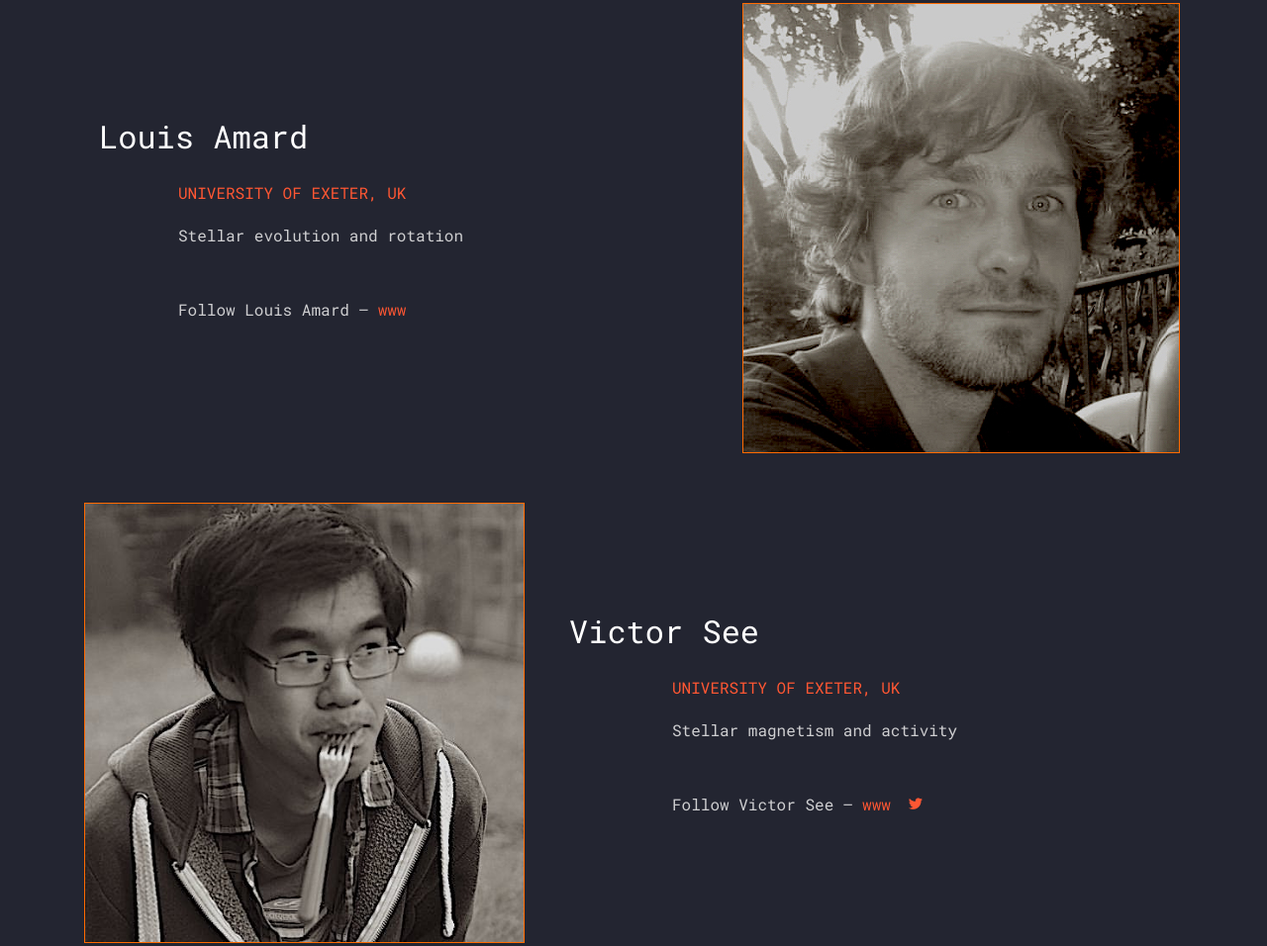
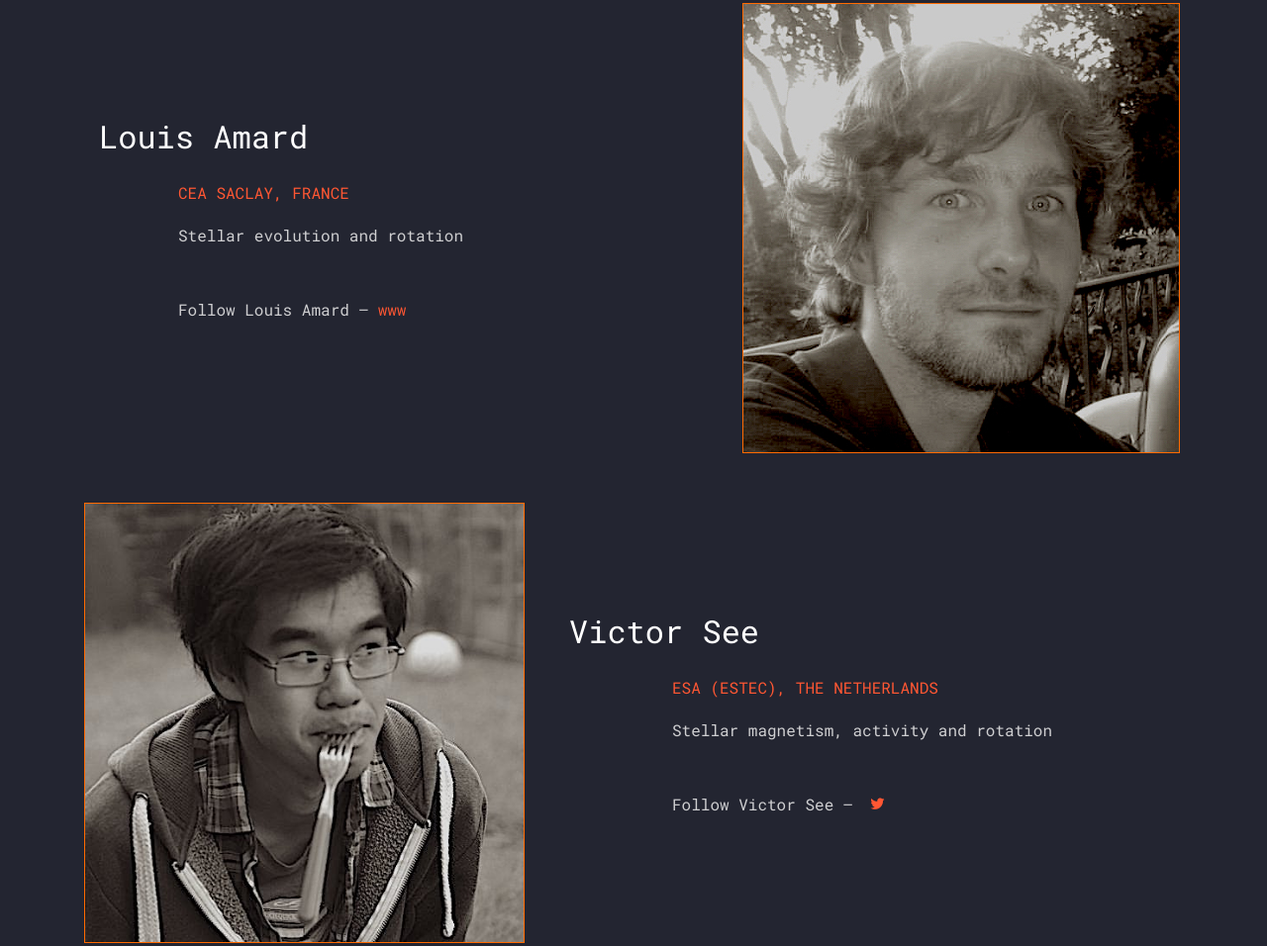
Before and after one commit to windsandmassloss/windsandmassloss.github.io, a plain HTML site: page news.html in a window 1280 px wide. Shown: the part 717-1673 px from the top of the page at 99% size. Drawn offline with Linux system fonts and the light colour scheme; files whose address does not match are found by name.

Commit message:
made changes to the website so that it is up to date for CS21 now that it is in 2022

```diff
--- a/news.html
+++ b/news.html
@@ -73,7 +73,7 @@
           <div class="col-lg-6 ml-auto order-lg-1">
             <h2 class="text-white mb-4 name" data-aos="fade-left" data-aos-delay="200">Louis Amard</h2>
             <div class="bio pr-lg-4">
-              <span class="text-uppercase text-primary d-block mb-3" data-aos="fade-left" data-aos-delay="300">University of Exeter, UK</span>
+              <span class="text-uppercase text-primary d-block mb-3" data-aos="fade-left" data-aos-delay="300">CEA Saclay, France</span>
               <p class="mb-5" data-aos="fade-left" data-aos-delay="400">Stellar evolution and rotation</p>
               <p data-aos="fade-left" data-aos-delay="500">
                 Follow Louis Amard &mdash;
@@ -90,11 +90,10 @@
           <div class="col-lg-6 ml-auto">
             <h2 class="text-white mb-4 name" data-aos="fade-right" data-aos-delay="200">Victor See</h2>
             <div class="bio pl-lg-4">
-              <span class="text-uppercase text-primary d-block mb-3" data-aos="fade-right" data-aos-delay="300">University of Exeter, UK</span>
-              <p class="mb-5" data-aos="fade-right" data-aos-delay="400">Stellar magnetism and activity</p>
+              <span class="text-uppercase text-primary d-block mb-3" data-aos="fade-right" data-aos-delay="300">ESA (ESTEC), The Netherlands</span>
+              <p class="mb-5" data-aos="fade-right" data-aos-delay="400">Stellar magnetism, activity and rotation</p>
               <p data-aos="fade-right" data-aos-delay="500">
                 Follow Victor See &mdash;
-                <a href="http://emps.exeter.ac.uk/physics-astronomy/staff/ws303" >www</a>
                 <a href="https://twitter.com/AstroVictorSee" class="p-2"><span class="icon-twitter"></span></a>
               </p>
             </div>
@@ -112,7 +111,7 @@
               <p class="mb-5" data-aos="fade-left" data-aos-delay="400">Solar and stellar winds</p>
               <p data-aos="fade-left" data-aos-delay="500">
                 Follow Takeru Suzuki &mdash;
-				<a href="https://www.u-tokyo.ac.jp/focus/en/people/k0001_00074.html" >www</a>
+        <a href="https://www.u-tokyo.ac.jp/focus/en/people/k0001_00074.html" >www</a>
               </p>
             </div>
           </div>
@@ -125,11 +124,11 @@
           <div class="col-lg-6 ml-auto">
             <h2 class="text-white mb-4 name" data-aos="fade-right" data-aos-delay="200">Aline Vidotto</h2>
             <div class="bio pl-lg-5">
-              <span class="text-uppercase text-primary d-block mb-3" data-aos="fade-right" data-aos-delay="300">Dublin Trinity College, Ireland</span>
+              <span class="text-uppercase text-primary d-block mb-3" data-aos="fade-right" data-aos-delay="300">Leiden Observatory, The Netherlands</span>
               <p class="mb-5" data-aos="fade-right" data-aos-delay="400">Stellar winds and magnetism</p>
               <p data-aos="fade-right" data-aos-delay="500">
                 Follow Aline Vidotto &mdash;
-                <a href="https://www.tcd.ie/Physics/research/groups/vidotto/" >www</a>
+                <a href="https://avidotto.github.io/" >www</a>
                 <a href="https://twitter.com/AlineVidotto" class="p-2"><span class="icon-twitter"></span></a>
               </p>
             </div>
```
